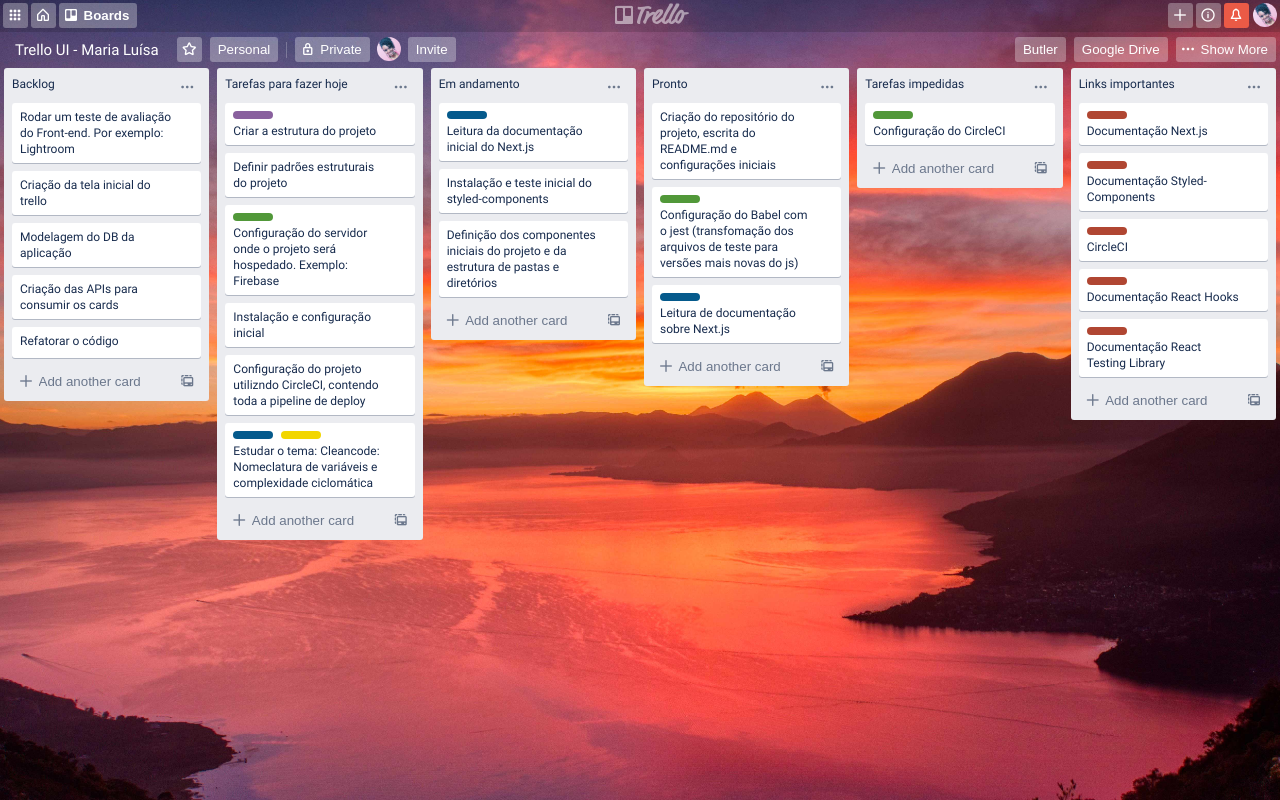
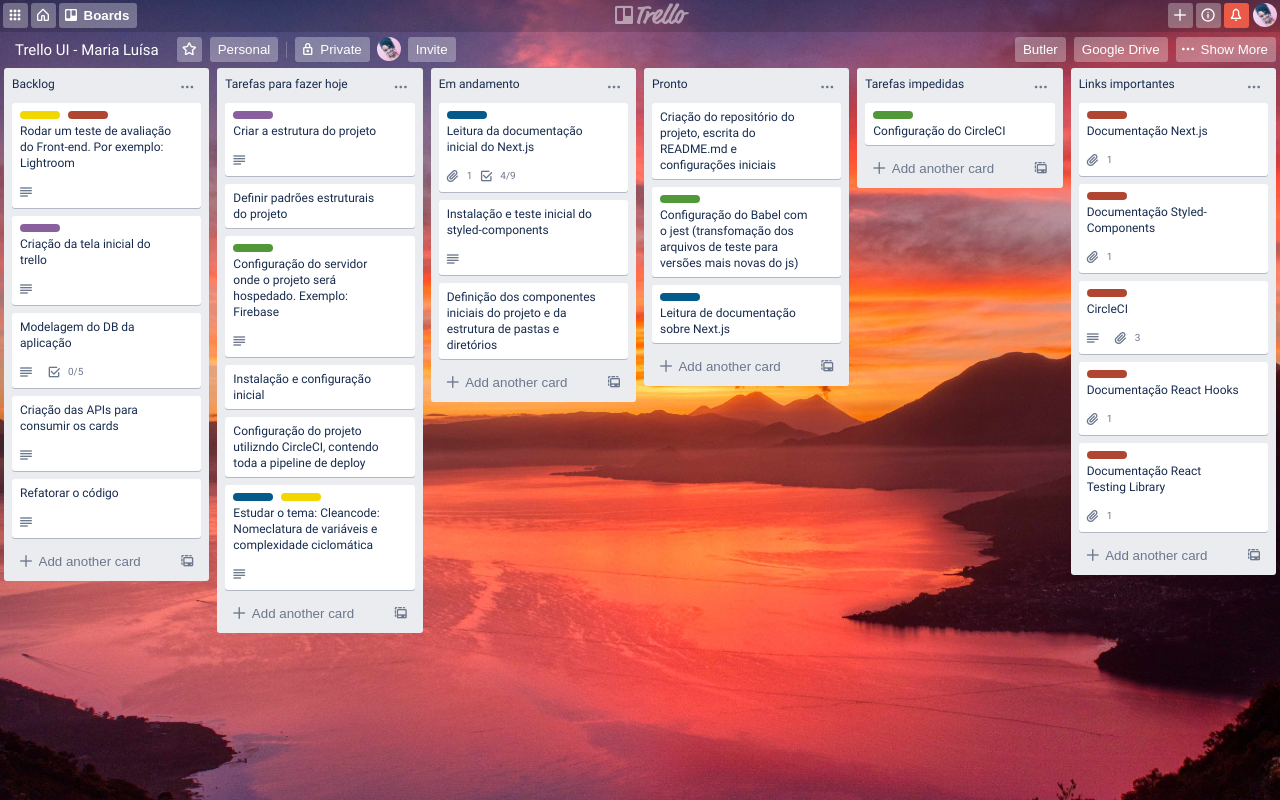
Before and after one commit to marialuisacp/trello-ui, a Next.js app: page / in a window 1280 px wide. Built offline with nearby package versions, Linux system fonts and the light colour scheme.

Commit message:
[@marialuisacp] - Creates icons

```diff
--- a/components/board/styles/Board.styles.js
+++ b/components/board/styles/Board.styles.js
@@ -1,5 +1,4 @@
 import styled from 'styled-components';
-import { styles } from '../../../styles/config';
 
 const StyledBoard = styled.div`
   display: flex;
--- a/components/card/Card.jsx
+++ b/components/card/Card.jsx
@@ -5,8 +5,9 @@
 import StyledIconEdit from './styles/CardIconEdit.styles';
 import PropTypes from 'prop-types';
 import Label from '../label/Label';
+import CardItemsIcons from '../cardItemsIcons/CardItemsIcons';
 
-const Card = ({ text, labels }) => (
+const Card = ({ text, labels, icons }) => (
   <StyledCard>
     <div>
       <div style={{ display: 'flex' }}>
@@ -14,10 +15,10 @@
           <Label color={color} key={key}></Label>
         )}
       </div>
-
       <StyledContentCard>
         <StyledCardText>{text}</StyledCardText>
       </StyledContentCard>
+      <CardItemsIcons icons={icons}></CardItemsIcons>
     </div>
     <StyledIconEdit className='icon-edit'></StyledIconEdit>
   </StyledCard >
@@ -25,7 +26,8 @@
 
 Card.propTypes = {
   text: PropTypes.string.isRequired,
-  labels: PropTypes.arrayOf(PropTypes.string)
+  labels: PropTypes.arrayOf(PropTypes.string),
+  icons: PropTypes.arrayOf(PropTypes.string),
 };
 
 export default Card;
--- /dev/null
+++ b/components/cardItemsIcons/CardItemsIcons.jsx
@@ -0,0 +1,28 @@
+import React from 'react';
+import StyledCardItemsIcons from './styles/CardItemsIcons.styles';
+import StyledValues from './styles/Values.styles';
+import PropTypes from 'prop-types';
+import HeaderButton from '../headerButton/HeaderButton';
+
+const CardItemsIcons = ({ icons }) => (
+  <StyledCardItemsIcons>
+    {icons && icons.map((icon, key) =>
+      <div key={key} style={{ display: 'flex' }}>
+        <HeaderButton
+          icon={icon.icon}
+          fontColor='rgb(107, 119, 140)'
+          color='transparent'
+          hover='rgba(0, 0, 0, .05)'
+        >
+        </HeaderButton>
+        {icon.value && <StyledValues> {icon.value} </StyledValues>}
+      </div>
+    )}
+  </StyledCardItemsIcons>
+);
+
+CardItemsIcons.propTypes = {
+  icons: PropTypes.arrayOf(PropTypes.string),
+};
+
+export default CardItemsIcons;
--- /dev/null
+++ b/components/cardItemsIcons/styles/CardItemsIcons.styles.js
@@ -0,0 +1,7 @@
+import styled from 'styled-components';
+
+const StyledCardItemsIcons = styled.div`
+  display: flex;
+`;
+
+export default StyledCardItemsIcons;
--- /dev/null
+++ b/components/cardItemsIcons/styles/Values.styles.js
@@ -0,0 +1,11 @@
+import styled from 'styled-components';
+
+const StyledValues = styled.div`
+  color: rgb(107, 119, 140);
+  font-size: 10px;
+  line-height: 16px;
+  height: 16px;
+  padding: 7px 0px 0px 0px;
+`;
+
+export default StyledValues;
--- a/components/cardList/CardList.jsx
+++ b/components/cardList/CardList.jsx
@@ -9,7 +9,8 @@
   <StyledCardList>
     <CardListHeader title={title}></CardListHeader>
     <div>
-      {list && list.map((item, key) => <Card text={item.text} labels={item.labels} key={key}></Card>)}
+      {list && list.map((item, key) =>
+        <Card text={item.text} labels={item.labels} icons={item.icons} key={key}></Card>)}
     </div>
     <CardListMenu></CardListMenu>
   </StyledCardList>
--- a/components/headerButton/styles/HeaderButton.styles.js
+++ b/components/headerButton/styles/HeaderButton.styles.js
@@ -8,7 +8,6 @@
   outline: none;
   background-color: ${props => (props.color ? props.color : 'rgba(255, 255, 255, 0.3)')};
   border-radius: 3px;
-  border-image-width: 1;
   border: 0px;
   box-sizing: border-box;
   color: rgb(255, 255, 255);
--- a/data/index.js
+++ b/data/index.js
@@ -2,29 +2,29 @@
   {
     title: 'Backlog',
     cards: [
-      { text: 'Rodar um teste de avaliação do Front-end. Por exemplo: Lightroom', labels: [], icons: [] },
-      { text: 'Criação da tela inicial do trello', labels: [], icons: [] },
-      { text: 'Modelagem do DB da aplicação', labels: [], icons: [] },
-      { text: 'Criação das APIs para consumir os cards', labels: [], icons: [] },
-      { text: 'Refatorar o código', labels: [], icons: [] },
+      { text: 'Rodar um teste de avaliação do Front-end. Por exemplo: Lightroom', labels: ['yellow', 'red'], icons: [{ icon: 'description' }] },
+      { text: 'Criação da tela inicial do trello', labels: ['purple'], icons: [{ icon: 'description' }] },
+      { text: 'Modelagem do DB da aplicação', labels: [], icons: [{ icon: 'description' }, { icon: 'checklist', value: '0/5' }] },
+      { text: 'Criação das APIs para consumir os cards', labels: [], icons: [{ icon: 'description' }] },
+      { text: 'Refatorar o código', labels: [], icons: [{ icon: 'description' }] },
     ]
   },
   {
     title: 'Tarefas para fazer hoje',
     cards: [
-      { text: 'Criar a estrutura do projeto', labels: ['purple'], icons: [] },
+      { text: 'Criar a estrutura do projeto', labels: ['purple'], icons: [{ icon: 'description' }] },
       { text: 'Definir padrões estruturais do projeto', labels: [], icons: [] },
-      { text: 'Configuração do servidor onde o projeto será hospedado. Exemplo: Firebase', labels: ['green'], icons: [] },
+      { text: 'Configuração do servidor onde o projeto será hospedado. Exemplo: Firebase', labels: ['green'], icons: [{ icon: 'description' }] },
       { text: 'Instalação e configuração inicial', labels: [], icons: [] },
       { text: 'Configuração do projeto utilizndo CircleCI, contendo toda a pipeline de deploy', labels: [], icons: [] },
-      { text: 'Estudar o tema: Cleancode: Nomeclatura de variáveis e complexidade ciclomática', labels: ['blue', 'yellow'], icons: [] },
+      { text: 'Estudar o tema: Cleancode: Nomeclatura de variáveis e complexidade ciclomática', labels: ['blue', 'yellow'], icons: [{ icon: 'description' }] },
     ]
   },
   {
     title: 'Em andamento',
     cards: [
-      { text: 'Leitura da documentação inicial do Next.js', labels: ['blue'], icons: [] },
-      { text: 'Instalação e teste inicial do styled-components', labels: [], icons: [] },
+      { text: 'Leitura da documentação inicial do Next.js', labels: ['blue'], icons: [{ icon: 'attachment', value: '1' }, { icon: 'checklist', value: '4/9' }] },
+      { text: 'Instalação e teste inicial do styled-components', labels: [], icons: [{ icon: 'description' }] },
       { text: 'Definição dos componentes iniciais do projeto e da estrutura de pastas e diretórios', labels: [], icons: [] },
     ]
   },
@@ -45,11 +45,11 @@
   {
     title: 'Links importantes',
     cards: [
-      { text: 'Documentação Next.js', labels: ['red'], icons: [] },
-      { text: 'Documentação Styled-Components', labels: ['red'], icons: [] },
-      { text: 'CircleCI', labels: ['red'], icons: [] },
-      { text: 'Documentação React Hooks', labels: ['red'], icons: [] },
-      { text: 'Documentação React Testing Library', labels: ['red'], icons: [] },
+      { text: 'Documentação Next.js', labels: ['red'], icons: [{ icon: 'attachment', value: '1' }] },
+      { text: 'Documentação Styled-Components', labels: ['red'], icons: [{ icon: 'attachment', value: '1' }] },
+      { text: 'CircleCI', labels: ['red'], icons: [{ icon: 'description' }, { icon: 'attachment', value: '3' }] },
+      { text: 'Documentação React Hooks', labels: ['red'], icons: [{ icon: 'attachment', value: '1' }] },
+      { text: 'Documentação React Testing Library', labels: ['red'], icons: [{ icon: 'attachment', value: '1' }] },
     ]
   }
 ];
```
Also changed, not shown: 2 other files (tests, documents, lock files or other folders).
